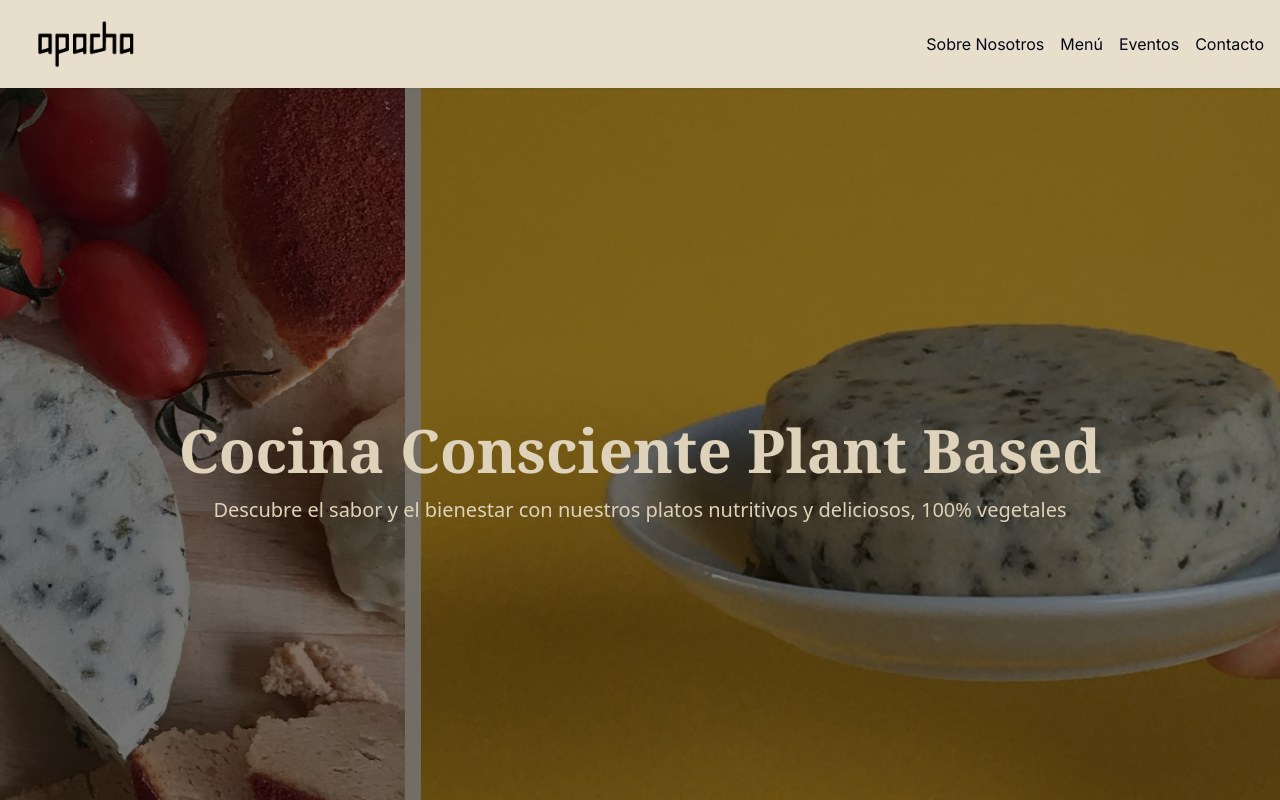
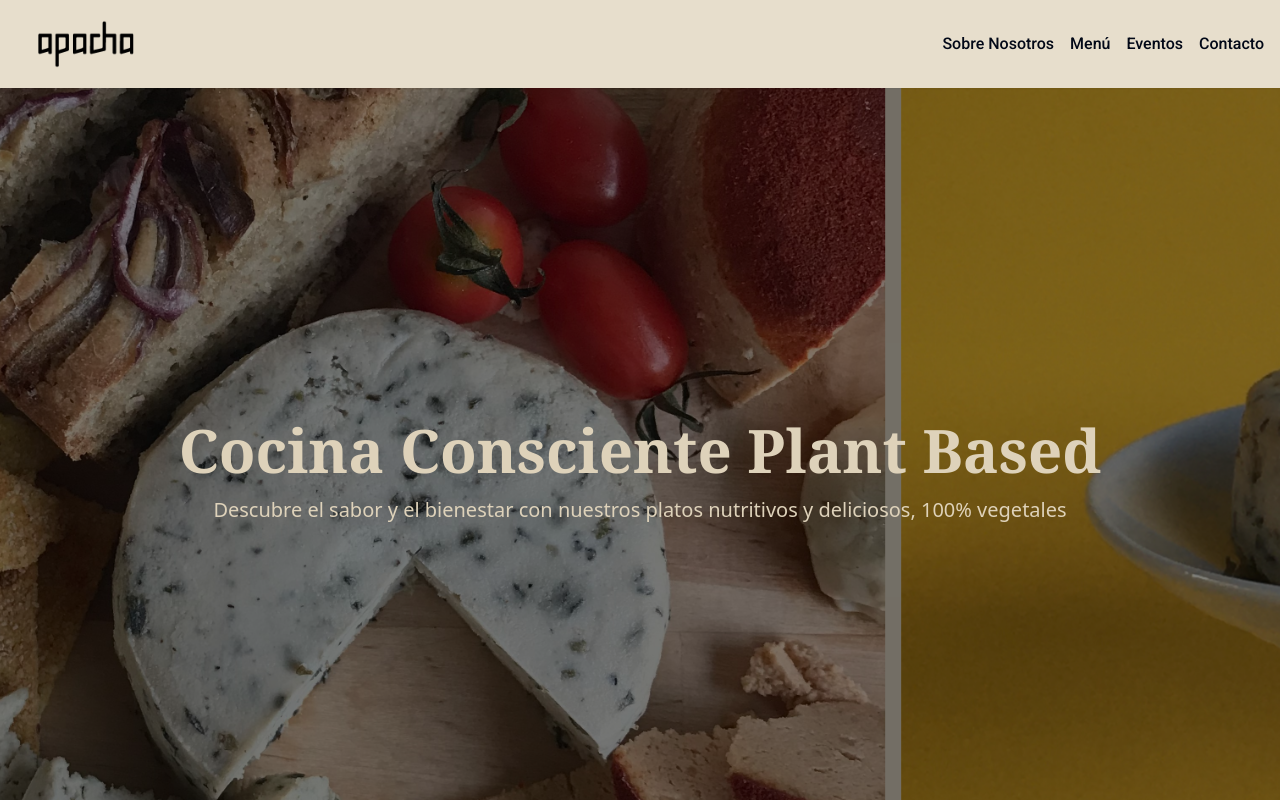
Before and after one commit to SF-Prog/apacha-store, a Next.js app: page / in a window 1280 px wide. Shown: the top 800 px of the page. Built offline with nearby package versions, Linux system fonts and the light colour scheme.

Commit message:
update font to roboto

```diff
--- a/app/layout.tsx
+++ b/app/layout.tsx
@@ -1,8 +1,12 @@
 import './globals.css'
 import type { Metadata } from 'next'
-import { Inter } from 'next/font/google'
+import { Roboto } from 'next/font/google'
 
-const inter = Inter({ subsets: ['latin'] })
+const roboto = Roboto({
+  weight: ["300", "500", "700"],
+  style: "normal",
+  subsets: ["latin"]
+});
 
 export const metadata: Metadata = {
   title: 'Apacha - Cocina consciente',
@@ -16,7 +20,7 @@
 }) {
   return (
     <html lang="es">
-      <body className={inter.className}>{children}</body>
+      <body className={roboto.className}>{children}</body>
     </html>
   )
 }
```
